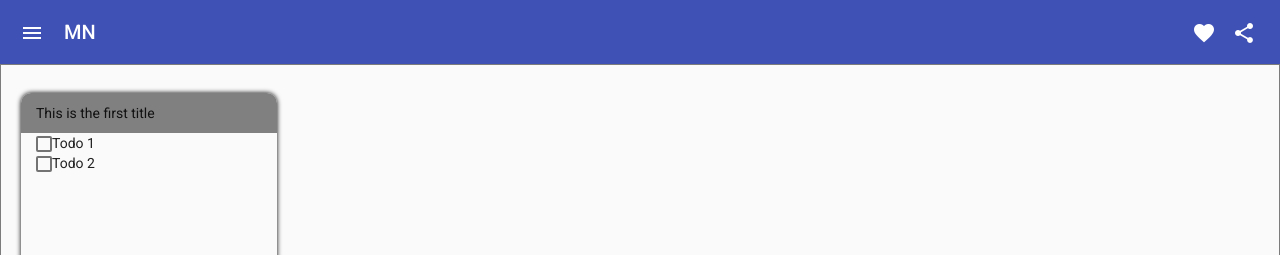
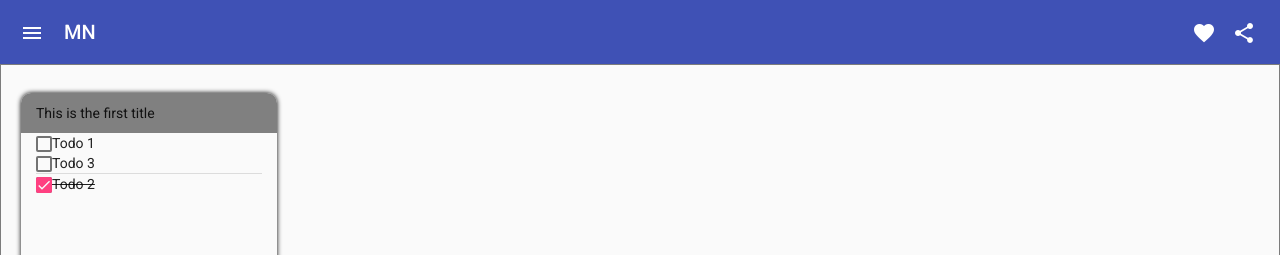
Before and after one commit to Dawit-Aseged/MAD-Notes, an Angular app: page / in a window 1280 px wide. Shown: the top 255 px of the page. Built offline with nearby package versions, Linux system fonts and the light colour scheme.

Commit message:
Notes now have proper format
Notes now have a correct interface that accounts for the possible format stored in the database.

```diff
--- a/src/app/app.component.ts
+++ b/src/app/app.component.ts
@@ -1,4 +1,5 @@
 import { Component } from '@angular/core';
+import { Todo } from './notes/note.model';
 
 @Component({
   selector: 'app-root',
@@ -13,8 +14,11 @@ export class AppComponent {
     this.expanded = true;
   }
 
-  todoList = [
-    "Todo 1",
-    "Todo 2"
+
+  todoList: Todo[] = [
+    {id: 1, content: "Todo 1", checked: false},
+    {id: 2, content: "Todo 2", checked: true},
+    {id: 3, content: "Todo 3", checked: false},
+
   ]
 }
--- a/src/app/notes/note-content/note-content.component.html
+++ b/src/app/notes/note-content/note-content.component.html
@@ -1,9 +1,20 @@
-<div class="normalNote" *ngIf="!isTodo; else todo">
+<div class="normalNote" *ngIf="!isTodo; else showTodoList">
   <span>{{content}}</span>
 </div>
-<ng-template #todo>
-  <div class="singleTodo" *ngFor="let todo of arrayOfTodo" >
-    <mat-checkbox #checkbox></mat-checkbox>
-    <span [ngClass] = "{strikethrough: checkbox.checked}">{{todo}}</span>
+<ng-template #showTodoList>
+  <div class="singleTodo" *ngFor="let todo of todoList">
+    <div *ngIf="!todo.checked">
+      <mat-checkbox #checkbox (change)="toggleCheckbox(todo)"></mat-checkbox>
+      <span>{{todo.content}}</span>
+    </div>
+  </div>
+<mat-divider></mat-divider>
+  <div class="finishedTodo">
+    <div class="singleTodo" *ngFor="let todo of todoList">
+      <div *ngIf="todo.checked">
+        <mat-checkbox [checked]="true" (change)="toggleCheckbox(todo)"></mat-checkbox>
+        <span class="strikethrough">{{todo.content}}</span>
+      </div>
+    </div>
   </div>
 </ng-template>
--- a/src/app/notes/note-content/note-content.component.ts
+++ b/src/app/notes/note-content/note-content.component.ts
@@ -1,22 +1,38 @@
 import { Component, Input, OnInit, OnChanges, SimpleChange } from '@angular/core';
+import { MatCheckbox, MatCheckboxChange } from '@angular/material/checkbox';
 
+import { Todo } from '../note.model';
 @Component({
   selector: 'app-note-content',
   templateUrl: './note-content.component.html',
   styleUrls: ['./note-content.component.css']
 })
+
 export class NoteContentComponent implements OnInit {
 
   isTodo: boolean = true;
-  @Input() arrayOfTodo: string[] | undefined;
+  @Input() todoList: Todo[] | undefined;
   @Input() content: string | undefined;
-  constructor() { }
+  constructor() {
+
+  }
 
   ngOnInit(): void {
-    if(this.arrayOfTodo === undefined)
+
+    console.log(this.todoList);
+    if(this.todoList === undefined)
       this.isTodo = false;
     if(this.content === "" || this.content === undefined)
-      this.content = "Content Not Provided"
+      this.content = "Content Not Provided";
+
+
+  }
+
+
+  toggleCheckbox(todo: Todo) {
+    todo.checked = !todo.checked;
+    // Make sure to propagate this to the server as well
+
   }
 
 
--- a/src/app/notes/notes.component.html
+++ b/src/app/notes/notes.component.html
@@ -5,7 +5,7 @@
   <div class="center">
     <div class="content">
       <span>
-        <app-note-content [content]="content" [arrayOfTodo]="arrayOfTodo"></app-note-content>
+        <app-note-content [content]="content" [todoList]="arrayOfTodo"></app-note-content>
       </span>
     </div>
   </div>
--- a/src/app/notes/notes.component.ts
+++ b/src/app/notes/notes.component.ts
@@ -1,4 +1,5 @@
 import { Component, Input, OnInit } from '@angular/core';
+import { Todo } from './note.model';
 
 @Component({
   selector: 'app-notes',
@@ -8,7 +9,9 @@ import { Component, Input, OnInit } from '@angular/core';
 export class NotesComponent implements OnInit {
   @Input() title!: string;
   @Input() content!: string;
-  @Input() arrayOfTodo!: string[];
+  @Input() arrayOfTodo!: Todo[];
+
+  // Remove inputing title, content and todoList and input a Note itself
 
   noteTitle = "";
   noteContent = "";
```
Also changed, not shown: src/app/notes/note.model.ts (added, +12 -0 lines).
